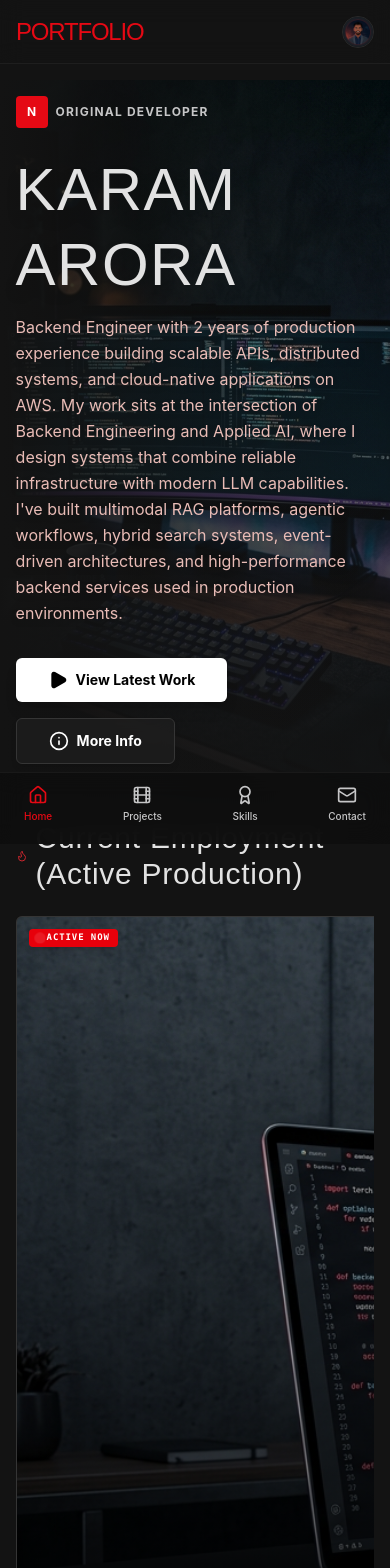
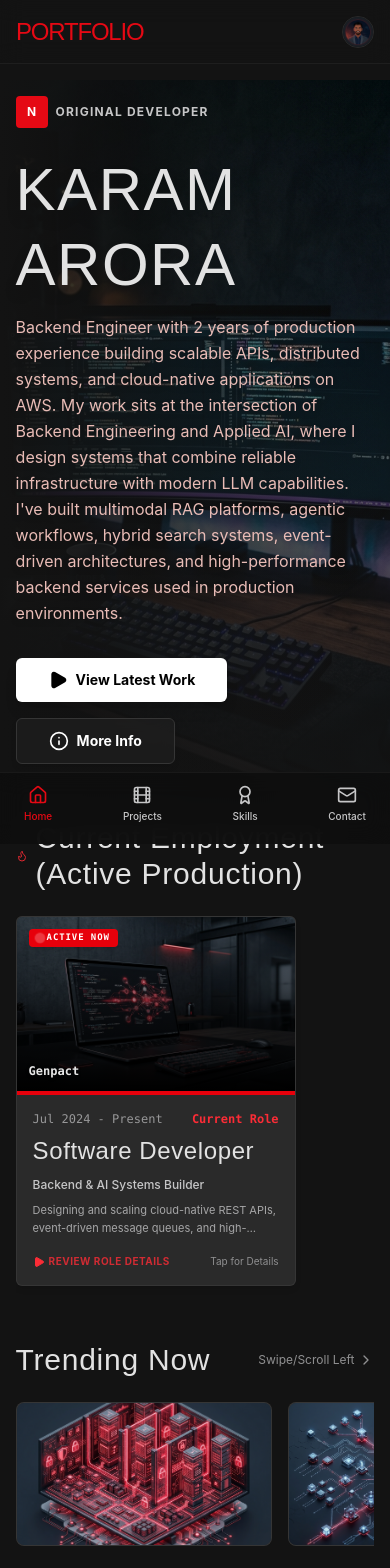
Before and after one commit to karamarora20/devflix, a React (Vite) app: page / in a window 390 px wide. Shown: the top 1568 px of the page. Built offline with nearby package versions, Linux system fonts and the light colour scheme.

Commit message:
update css and fix modal render bug

```diff
--- a/src/components/ActiveFocusRail.tsx
+++ b/src/components/ActiveFocusRail.tsx
@@ -16,7 +16,7 @@ export default function ActiveFocusRail({ item }: ActiveFocusProps) {
   const [selectedFocus, setSelectedFocus] = useState<ActiveFocus | null>(null);
 
   return (
-    <section className="py-12 px-[4%] md:px-12 relative z-20 -mt-20 md:-mt-24">
+    <section className={`py-12 px-[4%] md:px-12 relative -mt-20 md:-mt-24 transition-all duration-300 ${selectedFocus ? "z-[999]" : "z-20"}`}>
       <div className="flex items-center gap-2 mb-6">
         <Flame className="w-5 h-5 text-red-500 animate-pulse" />
         <h2 className="font-bebas text-3xl md:text-4xl text-on-surface tracking-wide">
@@ -25,16 +25,17 @@ export default function ActiveFocusRail({ item }: ActiveFocusProps) {
       </div>
 
       <div className="flex overflow-x-auto gap-5 pb-8 hide-scrollbar snap-x scroll-smooth">
+
           <div
             key={item.id}
             onClick={() => setSelectedFocus(item)}
-          className="min-w-[280px] md:min-w-[340px] bg-surface-container-high rounded-md overflow-hidden group cursor-pointer snap-start flex-shrink-0 border border-white/5 hover:border-red-500/40 transition-all duration-300 shadow-md"
+            className="w-[280px] max-w-[85vw] md:w-[340px] md:min-w-[340px] md:max-w-none bg-surface-container-high rounded-md overflow-hidden group cursor-pointer snap-start flex-shrink-0 border border-white/5 hover:border-red-500/40 transition-all duration-300 shadow-md"
             id={`active-focus-${item.id}`}
           >
             {/* Visual Header / Poster Container */}
             <div className="aspect-[16/10] overflow-hidden relative">
               <img
-              className="w-full h-full object-cover transition-transform duration-500"
+                className="w-full h-full object-cover transition-all duration-300"
                 src={item.posterUrl}
                 alt={item.title}
                 referrerPolicy="no-referrer"
@@ -93,13 +94,12 @@ export default function ActiveFocusRail({ item }: ActiveFocusProps) {
               </div>
             </div>
           </div>
-
       </div>
 
       {/* Focus Sprints Details Modal Overlay */}
       <AnimatePresence>
         {selectedFocus && (
-          <div className="fixed inset-0 z-50 bg-black/85 backdrop-blur-sm flex items-center justify-center p-4">
+          <div className="fixed inset-0 z-[100] bg-black/90 backdrop-blur-md flex items-center justify-center p-4">
             <motion.div
               initial={{ opacity: 0, scale: 0.95, y: 10 }}
               animate={{ opacity: 1, scale: 1, y: 0 }}
```
Lines whose indentation alone changed are shown as unchanged.
